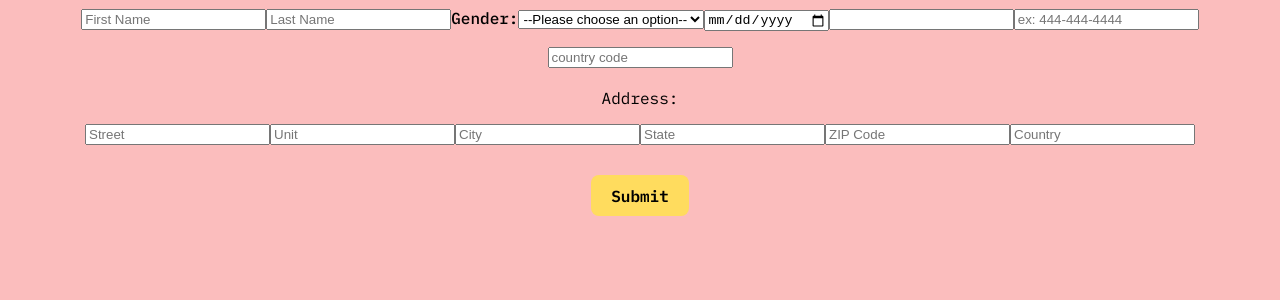
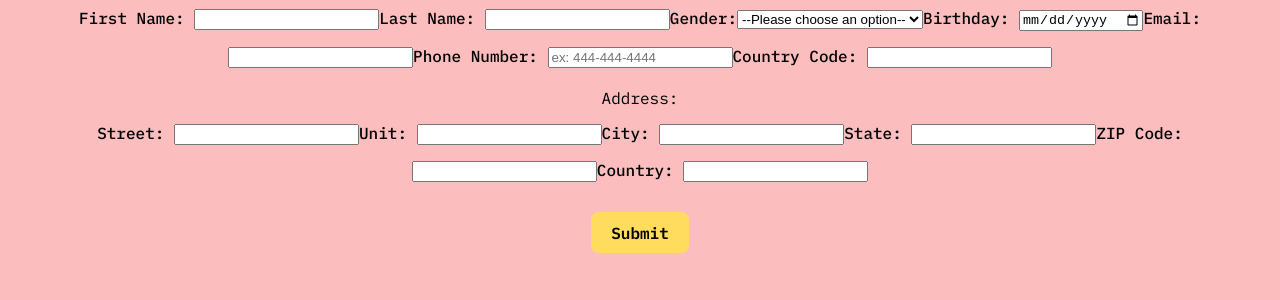
Before and after one commit to dyazdani/contact-list, a React (Vite) app: page /create in a window 1280 px wide. Shown: the top 300 px of the page. Built offline with nearby package versions, Linux system fonts and the light colour scheme.

Commit message:
Giving create contact form labels in order to format

```diff
--- a/src/components/CreateContactForm.tsx
+++ b/src/components/CreateContactForm.tsx
@@ -59,16 +59,18 @@ const CreateContactForm = () => {
       }
 
     return (
-        <form onSubmit={handleSubmit}>
+<form onSubmit={handleSubmit}>
+            <label htmlFor="first-name">First Name: </label>
             <input
-                placeholder="First Name"
                 type="text"
+                id="first-name"
                 value={firstName}
                 onChange={(e) => setFirstName(e.target.value)}
             />
+            <label htmlFor="last-name">Last Name: </label>
             <input
-                placeholder="Last Name"
                 type="text"
+                id="last-time"
                 value={lastName}
                 onChange={(e) => setLastName(e.target.value)}
             />
@@ -86,55 +88,68 @@ const CreateContactForm = () => {
                 <option value="other">Other</option>
                 <option value="prefer-to-not-say">Prefer to not say</option>
             </select>
-            <input
+            <label htmlFor="birthday">Birthday: </label>
+            <input //TODO: do not accept dates in the future from today
                 name="birthday"
                 type="date"
+                id="birthday"
                 value={birthday}
                 onChange={(e) => setBirthday(e.target.value)}/>
+            <label htmlFor="email">Email: </label>
             <input
                 type="email"
                 value={email}
+                id="email"
                 onChange={(e) => setEmail(e.target.value)}/>
-            <input type="tel"
-                pattern="[0-9]{3}-[0-9]{3}-[0-9]{4}"
+            <label htmlFor="phone-number">Phone Number: </label>
+            <input type="tel" //TODO: fix phone number rendering as undefined
+                pattern="[0-9]{3}-[0-9]{3}-[0-9]{4}" //TODO: Show the phone number format in label?
                 placeholder="ex: 444-444-4444"
+                id="phone-number"
                 value={phoneNumber}
                 onChange={(e) => setPhoneNumber(e.target.value)}/>
-            <input
+            <label htmlFor="country-code">Country Code: </label>
+            <input //TODO: only allow input that is integer >= 0 and up to 4 digits.
                 type="number"
-                placeholder="country code"
+                id="country-code"
                 value={countryCode}
                 onChange={(e) => setCountryCode(e.target.value)}/>
             <div id="address">
                 <p>Address:</p>
+                <label htmlFor="street">Street: </label>
                 <input
                     type="text"
-                    placeholder="Street"
+                    id="street"
                     value={street}
                     onChange={(e) => setStreet(e.target.value)}/>
+                <label htmlFor="unit">Unit: </label>
                 <input
                     type="text"
-                    placeholder="Unit"
+                    id="unit"
                     value={unit}
                     onChange={(e) => setUnit(e.target.value)}/>
+                <label htmlFor="city">City: </label>
                 <input
                     type="text"
-                    placeholder="City"
+                    id="city"
                     value={city}
                     onChange={(e) => setCity(e.target.value)}/>
+                <label htmlFor="state">State: </label>
                 <input
                     type="text"
-                    placeholder="State"
+                    id="state"
                     value={province}
                     onChange={(e) => setProvince(e.target.value)}/>
+                <label htmlFor="zip-code">ZIP Code: </label>
                 <input
                     type="text"
-                    placeholder="ZIP Code"
+                    id="zip-code"
                     value={zip}
                     onChange={(e) => setZip(e.target.value)}/>
+                <label htmlFor="country">Country: </label>
                 <input
                     type="text"
-                    placeholder="Country"
+                    id="country"
                     value={country}
                     onChange={(e) => setCountry(e.target.value)}/>
             </div>
```
